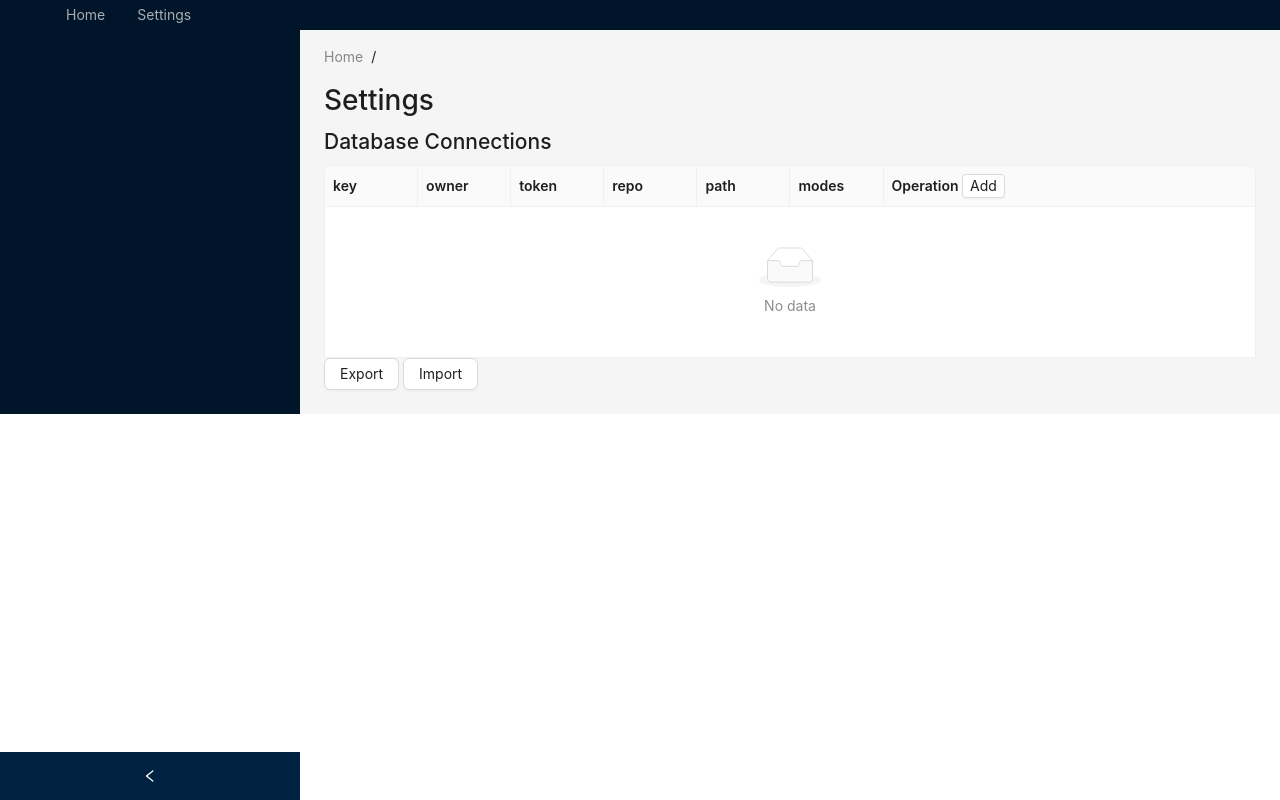
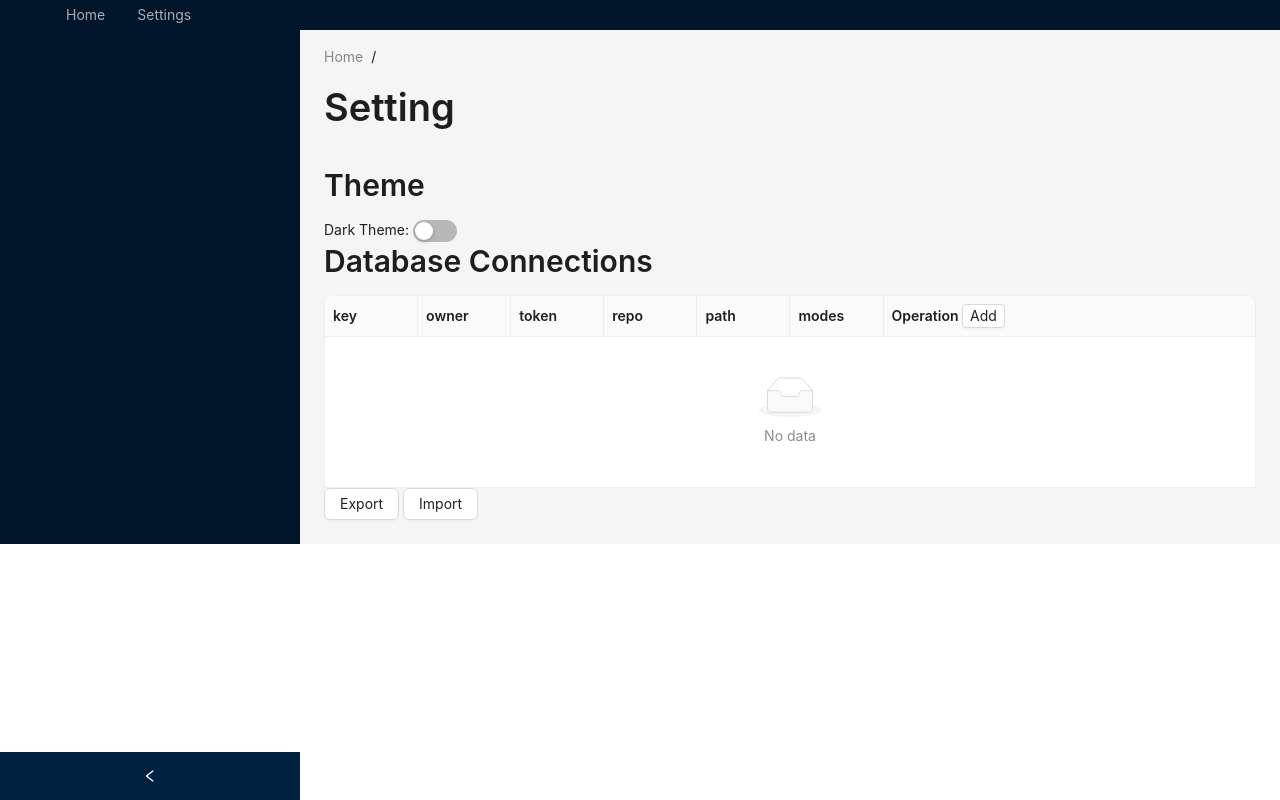
Before and after one commit to db-man/db-man, a React (Create React App) app in the folder packages/components/: page /settings in a window 1280 px wide. Built offline with nearby package versions, Linux system fonts and the light colour scheme.

Commit message:
dark theme toggle

```diff
--- a/packages/components/src/components/DbConnections.tsx
+++ b/packages/components/src/components/DbConnections.tsx
@@ -1,11 +1,14 @@
 import React, { useRef } from 'react';
 
-import { Button } from 'antd';
+import { Button, Typography } from 'antd';
 import { GithubDb } from '@db-man/github';
 
 import * as constants from '../constants';
 import reloadDbsSchemaAsync from '../pages/helpers';
 import EditableTable from './EditableTable';
+
+// Use `Typography` so can apply dark theme to text
+const { Title } = Typography;
 
 export type StorageType = {
   set: (k: string, v: string) => void;
@@ -81,7 +84,7 @@ const DbConnections = ({ storage }: { storage: StorageType }) => {
 
   return (
     <div className='dm-db-connections'>
-      <h2>Database Connections</h2>
+      <Title level={2}>Database Connections</Title>
       <EditableTable storage={storage} onEnable={handleDbConnectionEnable} />
       <Button onClick={handleExport}>Export</Button>{' '}
       <Button onClick={handleImport}>Import</Button>
--- a/packages/components/src/components/QueryPage.tsx
+++ b/packages/components/src/components/QueryPage.tsx
@@ -64,7 +64,7 @@ export default function QueryPage() {
               value={JSON.parse(result.obj)}
               collapsed={1}
               style={
-                localStorage.getItem('dm_dark_theme') === 'true'
+                localStorage.getItem('dm_is_dark_theme') === 'true'
                   ? darkTheme
                   : lightTheme
               }
--- a/packages/components/src/layout/App.tsx
+++ b/packages/components/src/layout/App.tsx
@@ -25,7 +25,7 @@ export default function App() {
         <ConfigProvider
           theme={{
             algorithm:
-              localStorage.getItem('dm_dark_theme') === 'true'
+              localStorage.getItem('dm_is_dark_theme') === 'true'
                 ? darkAlgorithm
                 : defaultAlgorithm,
           }}
--- a/packages/components/src/pages/Settings.tsx
+++ b/packages/components/src/pages/Settings.tsx
@@ -2,6 +2,10 @@ import React from 'react';
 
 import DbConnections from '../components/DbConnections';
 import useTitle from '../hooks/useTitle';
+import { Switch, Typography } from 'antd';
+
+// Use `Typography` so can apply dark theme to text
+const { Title, Text } = Typography;
 
 /**
  * To save online db tables schema in the local db, then pages could load faster
@@ -9,9 +13,22 @@ import useTitle from '../hooks/useTitle';
 const Settings = () => {
   useTitle('Settings - db-man');
 
+  const [isDarkTheme, setIsDarkTheme] = React.useState(
+    localStorage.getItem('dm_is_dark_theme') === 'true'
+  );
+
+  const onChange = (checked: boolean) => {
+    setIsDarkTheme(checked);
+    localStorage.setItem('dm_is_dark_theme', checked ? 'true' : 'false');
+    window.location.reload();
+  };
+
   return (
     <div>
-      <h1>Settings</h1>
+      <Title level={1}>Setting</Title>
+      <Title level={2}>Theme</Title>
+      <Text>Dark Theme: </Text>
+      <Switch checked={isDarkTheme} onChange={onChange} />
       <DbConnections
         storage={{
           set: (k, v) => window.localStorage.setItem(k, v),
```
Also changed, not shown: 1 other file (tests, documents, lock files or other folders).
